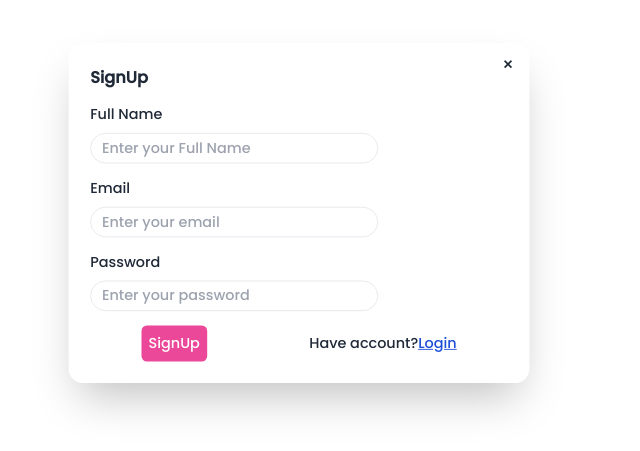
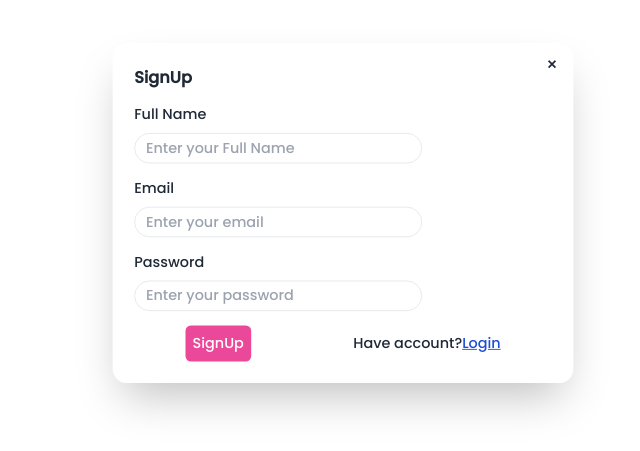
Before and after one commit to SohailDad/Books-Web, a React (Vite) app in the folder frontend/: page /signup in a window 1280 px wide. Shown: the part 187-638 px from the top of the page, without its empty margins (297-937 px from the left). Built offline with nearby package versions, Linux system fonts and the light colour scheme.

Commit message:
fixed the signup center issue

```diff
--- a/frontend/src/components/Login.jsx
+++ b/frontend/src/components/Login.jsx
@@ -8,7 +8,7 @@ function Login() {
                 <div className="modal-box">
                     <form method="dialog">
                         {/* if there is a button in form, it will close the modal */}
-                        <button className="btn btn-sm btn-circle btn-ghost absolute right-2 top-2">✕</button>
+                        <Link to="/" className="btn btn-sm btn-circle btn-ghost absolute right-2 top-2">✕</Link>
                     </form>
                     <h3 className="font-bold text-lg">Login</h3>
                     {/* Email */}
--- a/frontend/src/components/SignUp.jsx
+++ b/frontend/src/components/SignUp.jsx
@@ -6,7 +6,7 @@ function SignUp() {
     return (
         <div>
             <div className='flex h-screen justify-center items-center'>
-                <div className="w-[600px]">
+                <div className="w-[1000px] flex h-screen justify-center items-center">
                     <div className="modal-box">
                         <form method="dialog">
                             {/* if there is a button in form, it will close the modal */}
```
